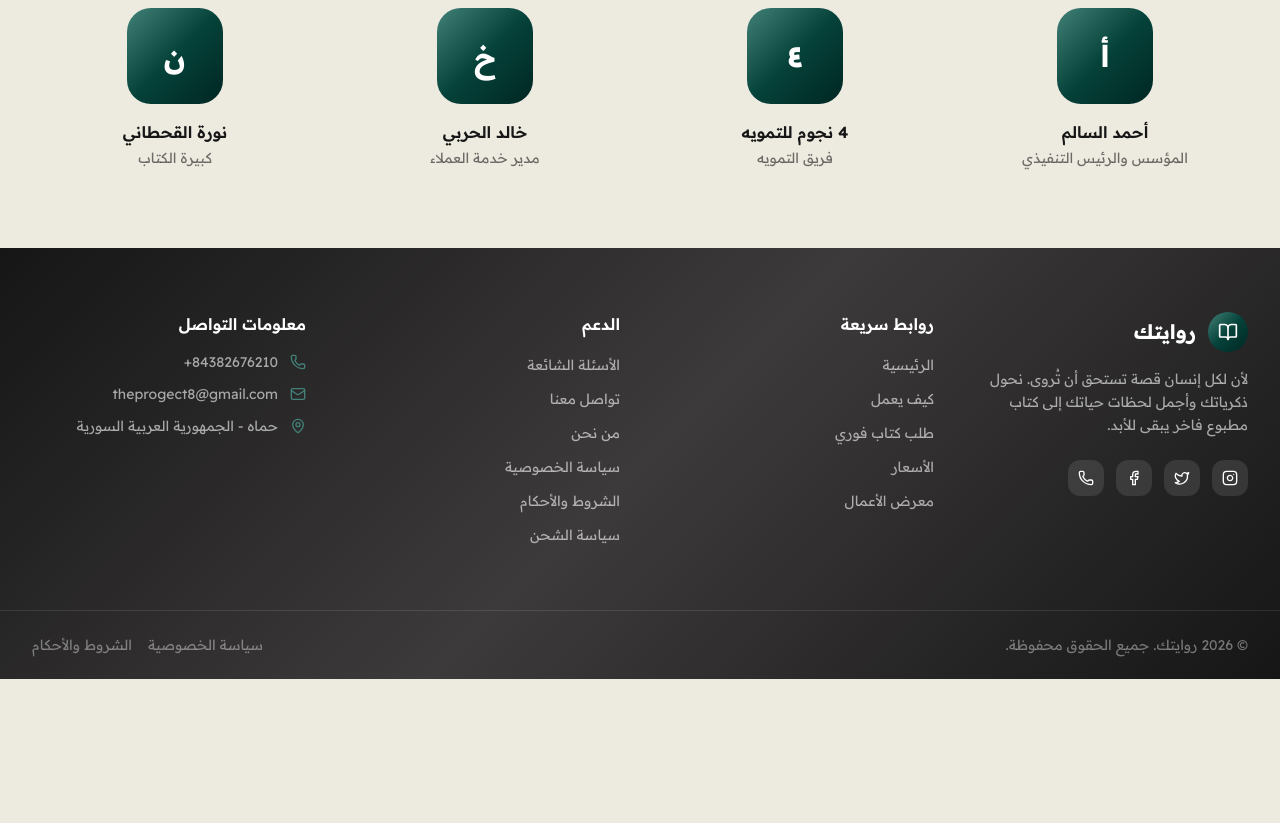
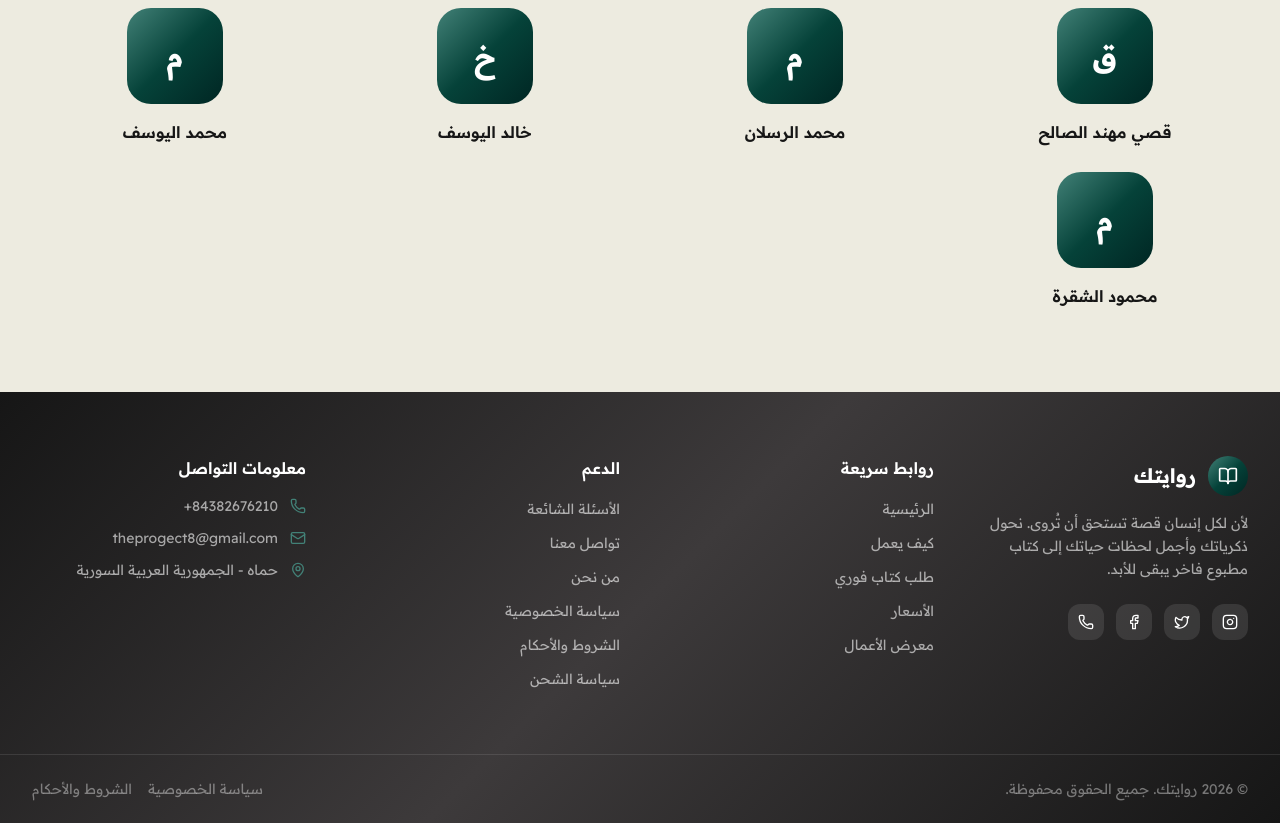
Before and after one commit to kalsalh23/rewaytik, a React (Vite) app: page /about in a window 1280 px wide. Shown: the part 1180-2003 px from the top of the page. Before the commit the page ends 1859 px from the top, so only its background shows below. Built offline with nearby package versions, Linux system fonts and the light colour scheme.

Commit message:
تحديث أسماء فريق من نحن في صفحة About

```diff
--- a/src/pages/About.tsx
+++ b/src/pages/About.tsx
@@ -9,10 +9,11 @@ const values = [
 ]
 
 const team = [
-  { name: 'أحمد السالم', role: 'المؤسس والرئيس التنفيذي', initial: 'أ' },
-  { name: '4 نجوم للتمويه', role: 'فريق التمويه', initial: '٤' },
-  { name: 'خالد الحربي', role: 'مدير خدمة العملاء', initial: 'خ' },
-  { name: 'نورة القحطاني', role: 'كبيرة الكتاب', initial: 'ن' },
+  { name: 'قصي مهند الصالح', role: '', initial: 'ق' },
+  { name: 'محمد الرسلان', role: '', initial: 'م' },
+  { name: 'خالد اليوسف', role: '', initial: 'خ' },
+  { name: 'محمد اليوسف', role: '', initial: 'م' },
+  { name: 'محمود الشقرة', role: '', initial: 'م' },
 ]
 
 export default function About() {
--- a/src/pages/ManuscriptDetail.tsx
+++ b/src/pages/ManuscriptDetail.tsx
@@ -189,6 +189,45 @@ export default function ManuscriptDetail() {
             </CardContent>
           </Card>
 
+          {manuscript.paymentStatus && manuscript.paymentStatus !== 'pending' && (
+            <Card>
+              <CardContent className="p-6">
+                <h2 className="text-lg font-semibold text-secondary mb-4">حالة الدفع</h2>
+                <div className="space-y-3">
+                  <div className="p-3 rounded-xl bg-accent/30 flex items-center justify-between">
+                    <span className="text-sm text-secondary/60">الحالة</span>
+                    <Badge className={
+                      manuscript.paymentStatus === 'approved' ? 'bg-success/10 text-success' :
+                      manuscript.paymentStatus === 'reviewing' ? 'bg-warning/10 text-warning' :
+                      manuscript.paymentStatus === 'rejected' ? 'bg-error/10 text-error' : ''
+                    }>
+                      {manuscript.paymentStatus === 'approved' ? 'تمت الموافقة' :
+                       manuscript.paymentStatus === 'reviewing' ? 'قيد المراجعة' :
+                       manuscript.paymentStatus === 'rejected' ? 'مرفوض' : manuscript.paymentStatus}
+                    </Badge>
+                  </div>
+                  {manuscript.paymentAmount && (
+                    <div className="p-3 rounded-xl bg-accent/30">
+                      <span className="text-xs text-secondary/60">المبلغ</span>
+                      <p className="font-medium">{manuscript.paymentAmount} ل.س</p>
+                    </div>
+                  )}
+                  {manuscript.paymentImageUrl && (
+                    <a href={manuscript.paymentImageUrl} target="_blank" rel="noopener noreferrer">
+                      <img src={manuscript.paymentImageUrl} alt="إشعار الدفع" className="w-full rounded-xl border border-border cursor-pointer hover:opacity-90 transition-opacity" />
+                    </a>
+                  )}
+                  {manuscript.paymentNotes && (
+                    <div className="p-3 rounded-xl bg-accent/30">
+                      <span className="text-xs text-secondary/60">ملاحظات المراجعة</span>
+                      <p className="text-sm">{manuscript.paymentNotes}</p>
+                    </div>
+                  )}
+                </div>
+              </CardContent>
+            </Card>
+          )}
+
           {manuscript.timeline?.length > 0 && (
             <Card>
               <CardContent className="p-6">
```
